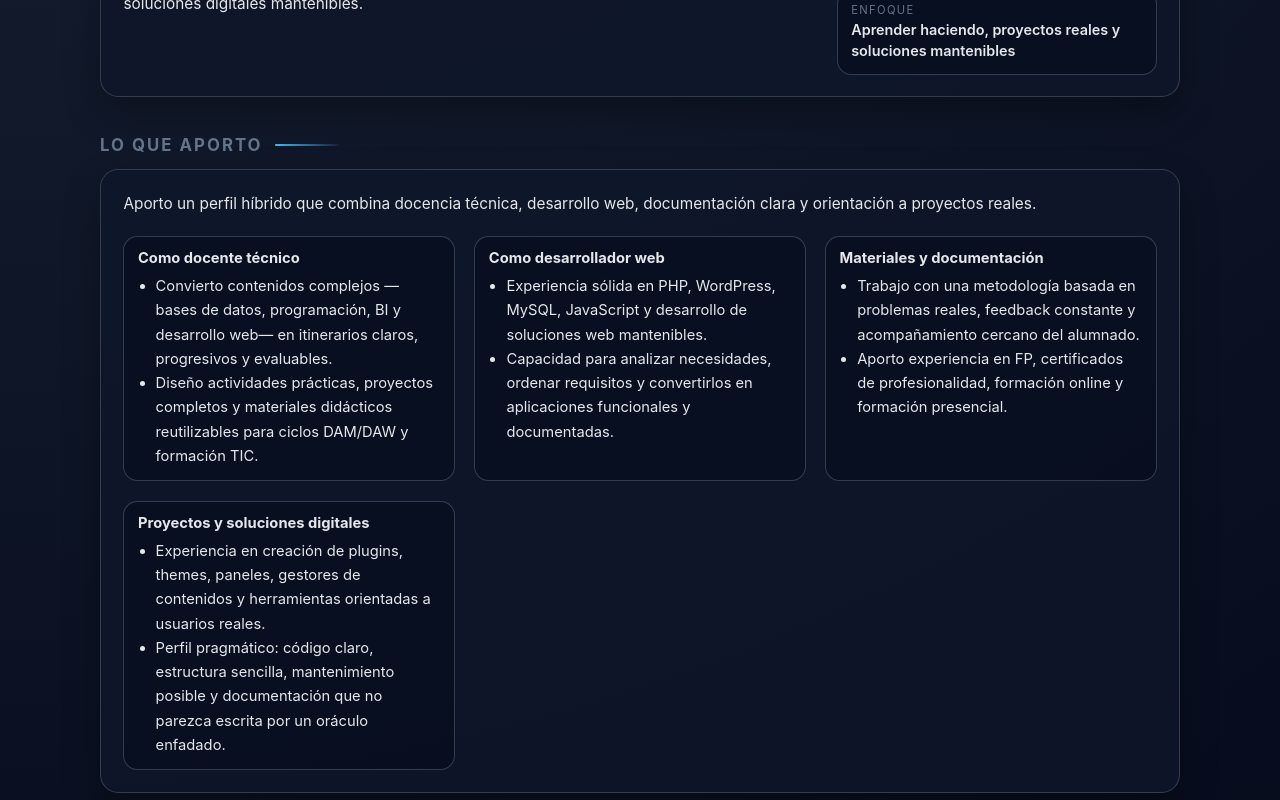
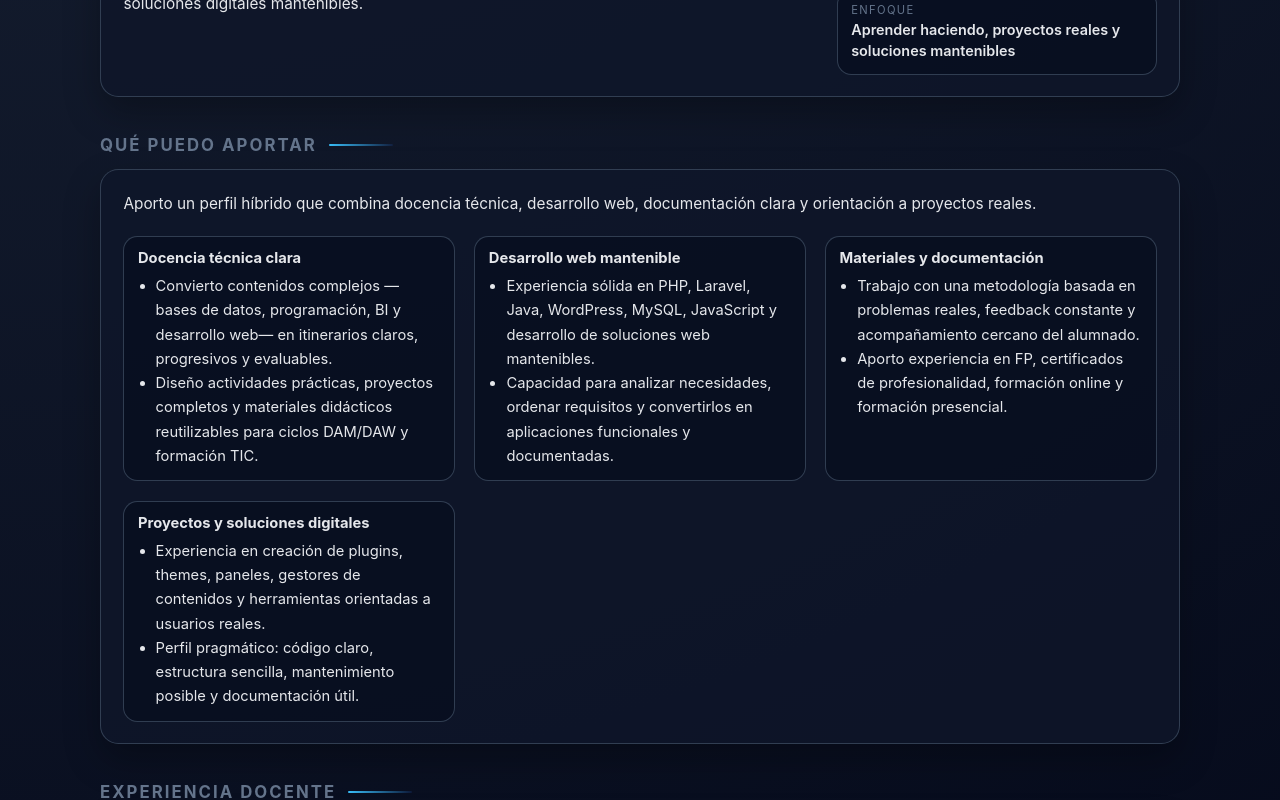
Before and after one commit to fpalacioschaves/cv-react, a React (Vite) app: page / in a window 1280 px wide. Shown: the part 1280-2080 px from the top of the page. Built offline with nearby package versions, Linux system fonts and the light colour scheme; no server answers.

Commit message:
Add secondary offer section titles

```diff
--- a/src/data/offers.js
+++ b/src/data/offers.js
@@ -1,8 +1,11 @@
 export const offers = {
   es: {
-    title: 'Lo que aporto',
-    teacherTitle: 'Como docente técnico',
-    devTitle: 'Como desarrollador web',
+    title: 'Qué puedo aportar',
+    intro: 'Aporto un perfil híbrido que combina docencia técnica, desarrollo web, documentación clara y orientación a proyectos reales.',
+    teacherTitle: 'Docencia técnica clara',
+    devTitle: 'Desarrollo web mantenible',
+    materialsTitle: 'Materiales y documentación',
+    projectsTitle: 'Proyectos y soluciones digitales',
     teacherPoints: [
       'Convierto contenidos complejos —bases de datos, programación, BI y desarrollo web— en itinerarios claros, progresivos y evaluables.',
       'Diseño actividades prácticas, proyectos completos y materiales didácticos reutilizables para ciclos DAM/DAW y formación TIC.',
@@ -10,16 +13,19 @@ export const offers = {
       'Aporto experiencia en FP, certificados de profesionalidad, formación online y formación presencial.',
     ],
     devPoints: [
-      'Experiencia sólida en PHP, WordPress, MySQL, JavaScript y desarrollo de soluciones web mantenibles.',
+      'Experiencia sólida en PHP, Laravel, Java, WordPress, MySQL, JavaScript y desarrollo de soluciones web mantenibles.',
       'Capacidad para analizar necesidades, ordenar requisitos y convertirlos en aplicaciones funcionales y documentadas.',
       'Experiencia en creación de plugins, themes, paneles, gestores de contenidos y herramientas orientadas a usuarios reales.',
-      'Perfil pragmático: código claro, estructura sencilla, mantenimiento posible y documentación que no parezca escrita por un oráculo enfadado.',
+      'Perfil pragmático: código claro, estructura sencilla, mantenimiento posible y documentación útil.',
     ],
   },
   en: {
     title: 'What I bring',
-    teacherTitle: 'As a technical teacher',
-    devTitle: 'As a web developer',
+    intro: 'I bring a hybrid profile combining technical teaching, web development, clear documentation and a project-oriented mindset.',
+    teacherTitle: 'Clear technical teaching',
+    devTitle: 'Maintainable web development',
+    materialsTitle: 'Materials and documentation',
+    projectsTitle: 'Digital projects and solutions',
     teacherPoints: [
       'I turn complex content —databases, programming, BI and web development— into clear, progressive and assessable learning paths.',
       'I design practical activities, complete projects and reusable learning materials for DAM/DAW programmes and IT training.',
@@ -27,7 +33,7 @@ export const offers = {
       'I bring experience in vocational training, professional certificates, online training and on-site teaching.',
     ],
     devPoints: [
-      'Solid experience in PHP, WordPress, MySQL, JavaScript and maintainable web solutions.',
+      'Solid experience in PHP, Laravel, Java, WordPress, MySQL, JavaScript and maintainable web solutions.',
       'Ability to analyse needs, organise requirements and turn them into functional, documented applications.',
       'Experience creating plugins, themes, dashboards, content managers and tools for real users.',
       'Pragmatic profile: clear code, simple structure, maintainable solutions and useful documentation.',
```
